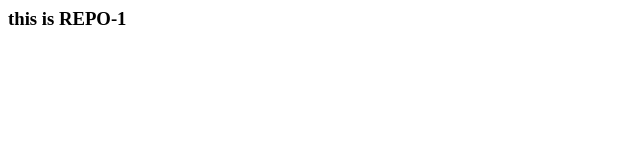
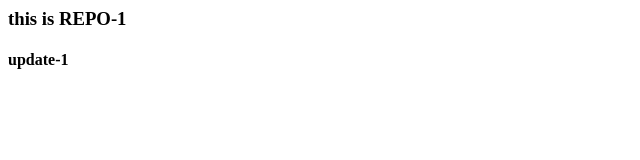
Before and after one commit to priyankaMuleB/repo1, a plain HTML site: page index.html in a window 1280 px wide. Shown: the full height of the page, 0-640 px from the left. Drawn offline with Linux system fonts and the light colour scheme.

Commit message:
Update index.html
update1

```diff
--- a/index.html
+++ b/index.html
@@ -1 +1,2 @@
 <h3>this is REPO-1</h3>
+<h4>update-1</h4>
```
